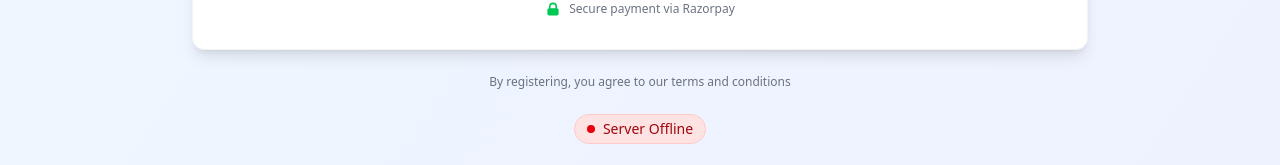
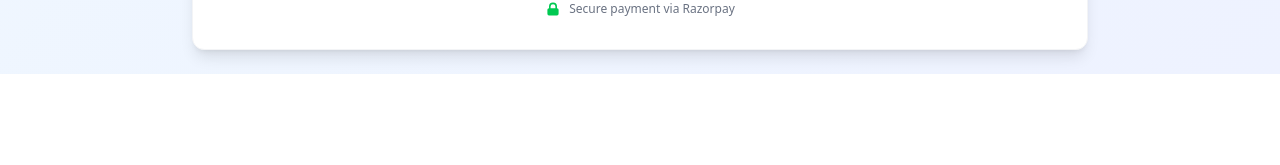
Before and after one commit to Chirag4452/Event-hosting, a React (Vite) app in the folder client/: page / in a window 1280 px wide. Shown: the part 1719-1884 px from the top of the page. After the commit the page ends 1793 px from the top, so only its background shows below. Built offline with nearby package versions, Linux system fonts and the light colour scheme; no server answers.

Commit message:
remove-footer

```diff
--- a/client/src/pages/Register.tsx
+++ b/client/src/pages/Register.tsx
@@ -7,7 +7,6 @@ import type {
   PaymentVerificationResponse
 } from '../services/api';
 import { initiatePayment, getRegistrationFeeDisplay } from '../utils/payment';
-import ServerStatus from '../components/ServerStatus';
 import axios from 'axios';
 
 import lgArenaLogo from '../assets/LG-arena-logo.jpg';
@@ -589,21 +588,10 @@ const Register: React.FC = () => {
           </form>
         </div>
 
-        {/* Footer */}
-        <div className="text-center mt-6">
-          <p className="text-xs text-gray-500">
-            By registering, you agree to our terms and conditions
-          </p>
-        </div>
-
-        {/* Server Status Indicator */}
-        <div className="text-center mt-6">
-          <ServerStatus />
-        </div>
+        {/* Remove both Footer and Server Status sections */}
       </div>
     </div>
   );
 };
 
-
 export default Register;
--- a/client/src/services/api.ts
+++ b/client/src/services/api.ts
@@ -2,7 +2,7 @@ import axios from 'axios';
 
 // Create axios instance with base configuration
 const api = axios.create({
-  baseURL: 'http://localhost:5000/api',
+  baseURL: 'https://event-hosting-88a0.onrender.com/api',
   headers: {
     'Content-Type': 'application/json',
   },
```
